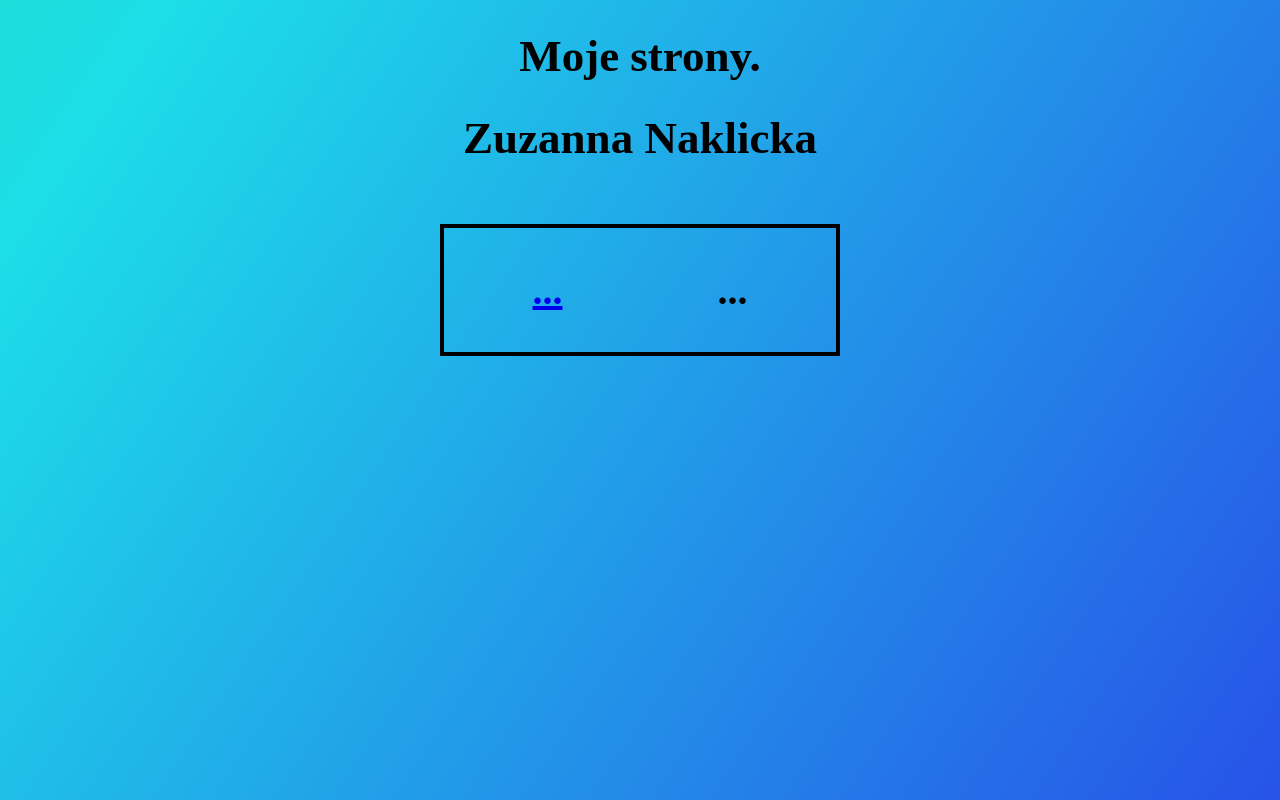
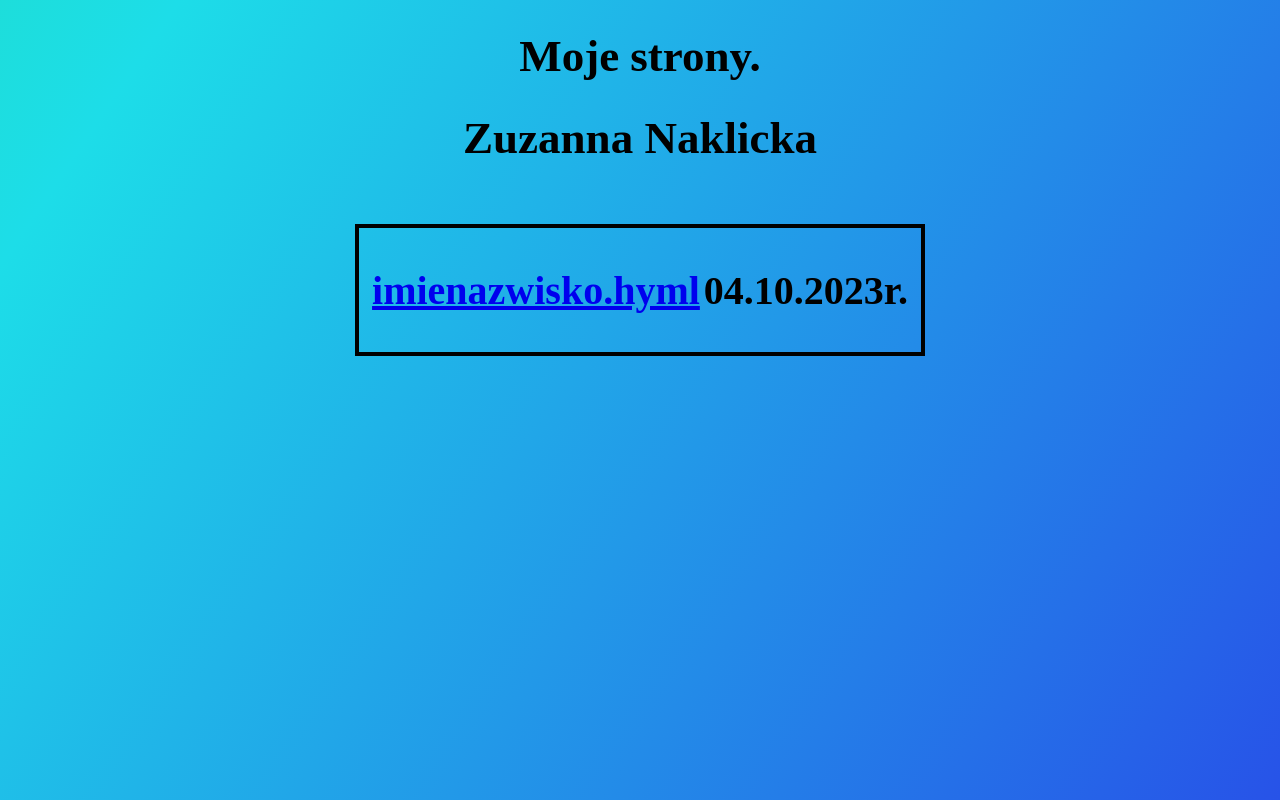
Before and after one commit to ZuzannaNaklik/tp, a plain HTML site: page Wstęp2tp.html in a window 1280 px wide. Drawn offline with Linux system fonts and the light colour scheme.

Commit message:
Update Wstęp2tp.html

```diff
--- a/Wstęp2tp.html
+++ b/Wstęp2tp.html
@@ -54,8 +54,8 @@ background-size: 1000% 1000%;
     <h1 style="text-align: center; font-size: 45px;">Zuzanna Naklicka</h1>
     <table style="margin: auto; margin-top: 60px; padding: 10px; font-size: 40px; border: 4px solid black; ">
  <tr>
-          <th><a href=#.html>...</a></th>
-         <th>...</th>
+          <th><a href=#.html>imienazwisko.hyml</a></th>
+         <th>04.10.2023r.</th>
     </th>
        </tr>
     </table>
```
